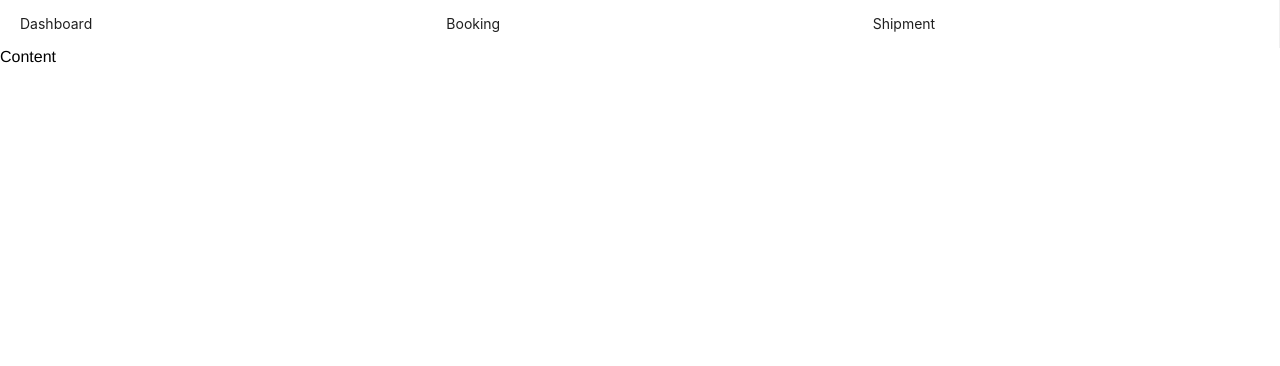
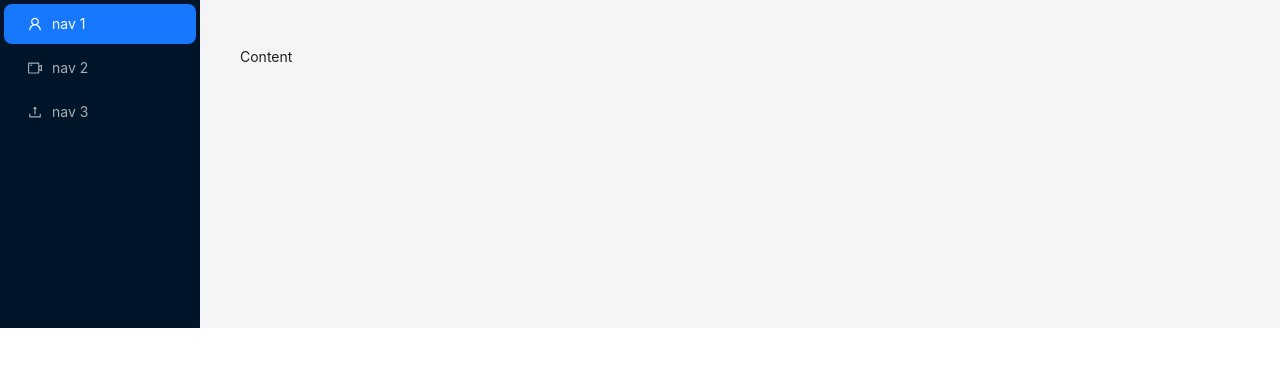
Before and after one commit to huunam1001/DemoWeb, a React app: page / in a window 1280 px wide. Shown: the top 366 px of the page. Built offline with nearby package versions, Linux system fonts and the light colour scheme.

Commit message:
change home menu screen

```diff
--- a/src/pages/home/home.jsx
+++ b/src/pages/home/home.jsx
@@ -1,13 +1,58 @@
 import React from 'react'
-import { Menu } from 'antd'
+import { Layout, Menu } from 'antd'
 import './style.scss'
+import {
+  MenuFoldOutlined,
+  MenuUnfoldOutlined,
+  UploadOutlined,
+  UserOutlined,
+  VideoCameraOutlined
+} from '@ant-design/icons'
+
+const { Header, Sider, Content } = Layout
 
 const Home = (props) => {
   return (
-    <div>
-      <Menu className='main_menu' items={[{ label: 'Dashboard' }, { label: 'Booking' }, { label: 'Shipment' }]}></Menu>
-      <div>Content</div>
-    </div>
+    <Layout>
+      <Sider>
+        <div className='logo' />
+
+        <Menu
+          theme='dark'
+          mode='inline'
+          defaultSelectedKeys={['1']}
+          items={[
+            {
+              key: '1',
+              icon: <UserOutlined />,
+              label: 'nav 1'
+            },
+            {
+              key: '2',
+              icon: <VideoCameraOutlined />,
+              label: 'nav 2'
+            },
+            {
+              key: '3',
+              icon: <UploadOutlined />,
+              label: 'nav 3'
+            }
+          ]}
+        />
+      </Sider>
+      <Layout className='site-layout'>
+        <Content
+          style={{
+            margin: '24px 16px',
+            padding: 24,
+            minHeight: 280
+            // background: this.props.colorTheme.text7Color
+          }}
+        >
+          Content
+        </Content>
+      </Layout>
+    </Layout>
   )
 }
 
```
